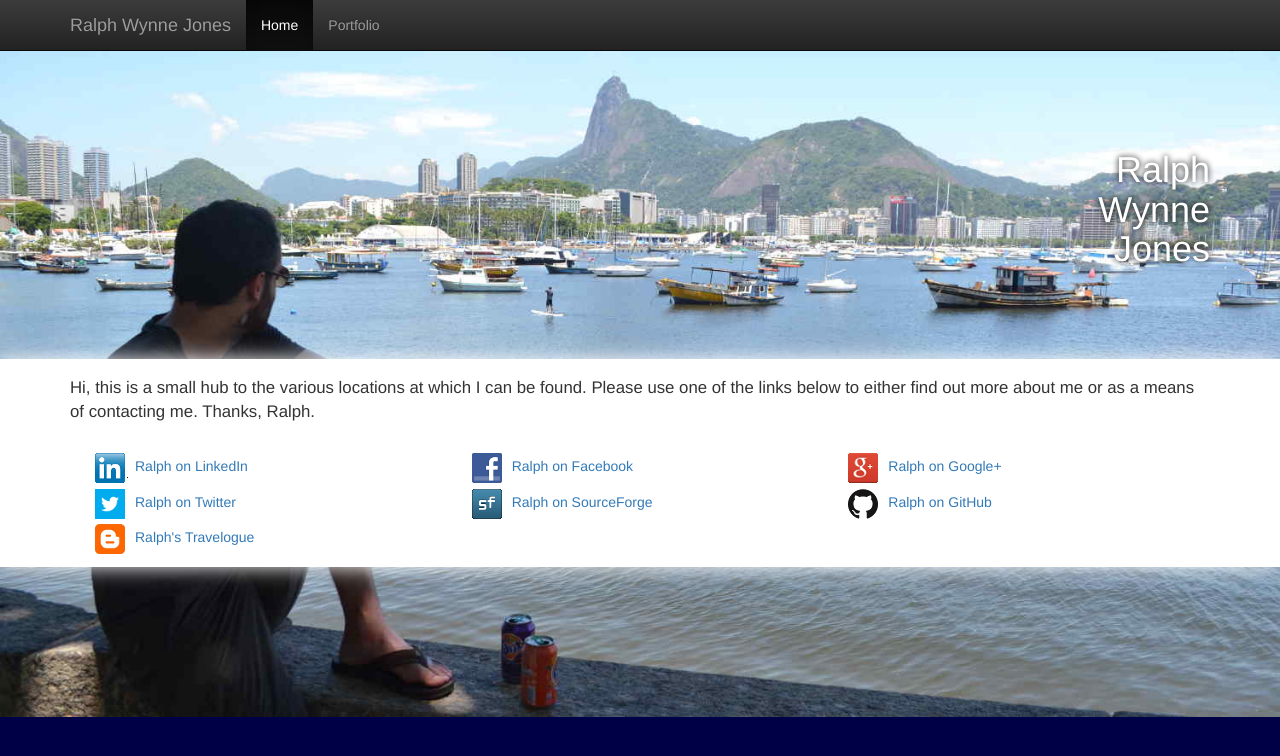
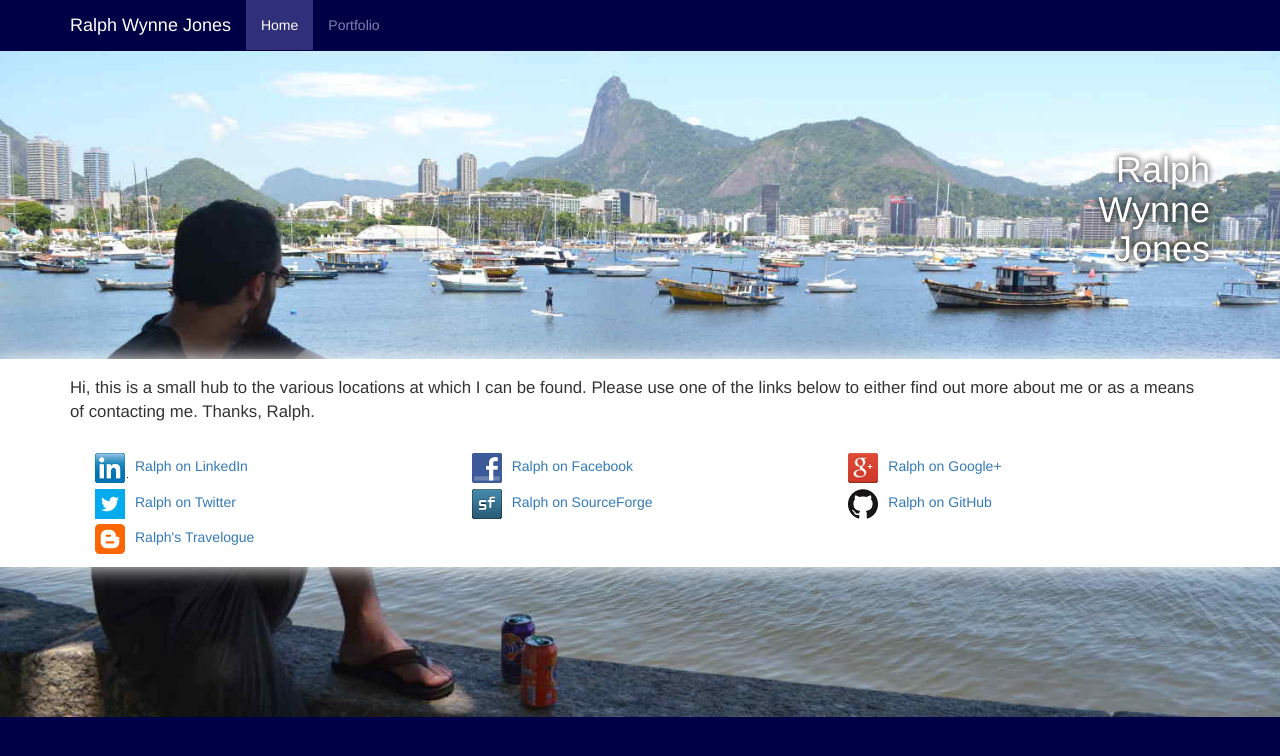
Before and after one commit to KolonelKustard/ralph, a plain HTML site: page src/main/webapp/index.html in a window 1280 px wide. Drawn offline with nearby package versions, Linux system fonts and the light colour scheme.

Commit message:
Tweaked navbar styling

```diff
--- a/src/main/webapp/index.html
+++ b/src/main/webapp/index.html
@@ -5,7 +5,6 @@
 		<meta name="viewport" content="width=device-width, initial-scale=1.0" />
 
 		<link rel="stylesheet" type="text/css" href="http://netdna.bootstrapcdn.com/bootstrap/3.0.0/css/bootstrap.min.css" />
-		<link rel="stylesheet" type="text/css" href="http://netdna.bootstrapcdn.com/bootstrap/3.0.0/css/bootstrap-theme.min.css" />
 		<link rel="stylesheet" type="text/css" href="./index.css" />
 		<link rel="stylesheet" type="text/css" href="./shared.css" />
 		<link rel="shortcut icon" href="./images/favicon.ico" />
@@ -13,7 +12,6 @@
 
 		<script type="text/javascript" src="http://code.jquery.com/jquery-2.0.3.min.js"></script>
 		<script type="text/javascript" src="http://netdna.bootstrapcdn.com/bootstrap/3.0.0/js/bootstrap.min.js"></script>
-
 
 		<title>Ralph Wynne Jones</title>
 
@@ -28,7 +26,7 @@
 		</script>
 	</head>
 	<body>
-		<div class="navbar navbar-fixed-top navbar-inverse" role="navigation">
+		<div class="navbar navbar-fixed-top navbar-inverse rj-navbar" role="navigation">
 			<div class="container">
 				<div class="navbar-header">
 					<button type="button" class="navbar-toggle" data-toggle="collapse"
--- a/src/main/webapp/shared.css
+++ b/src/main/webapp/shared.css
@@ -0,0 +1,30 @@
+.rj-navbar {
+	background-color: #000047;
+	border-color: #000047;
+	box-shadow: 0 1px 0 rgba(255, 255, 255, 0.1);
+	text-shadow: 0 -1px 0 rgba(0, 0, 0, 0.15);
+}
+
+.rj-navbar .navbar-collapse {
+    border-color: #000047;
+}
+.rj-navbar .navbar-brand {
+    color: #FFFFFF;
+}
+.rj-navbar .navbar-nav > li > a {
+    color: #8080B2;
+}
+.rj-navbar .navbar-nav > li > a:hover {
+    color: #FFFFFF;
+}
+.rj-navbar .navbar-nav > .active > a, .rj-navbar .navbar-nav > .active > a:hover {
+    background-color: #30307A;
+    color: #FFFFFF;
+}
+.rj-navbar .navbar-toggle {
+    border-color: #563D7C;
+}
+.rj-navbar .navbar-toggle:hover {
+    background-color: #30307A;
+    border-color: #30307A;
+}
```
